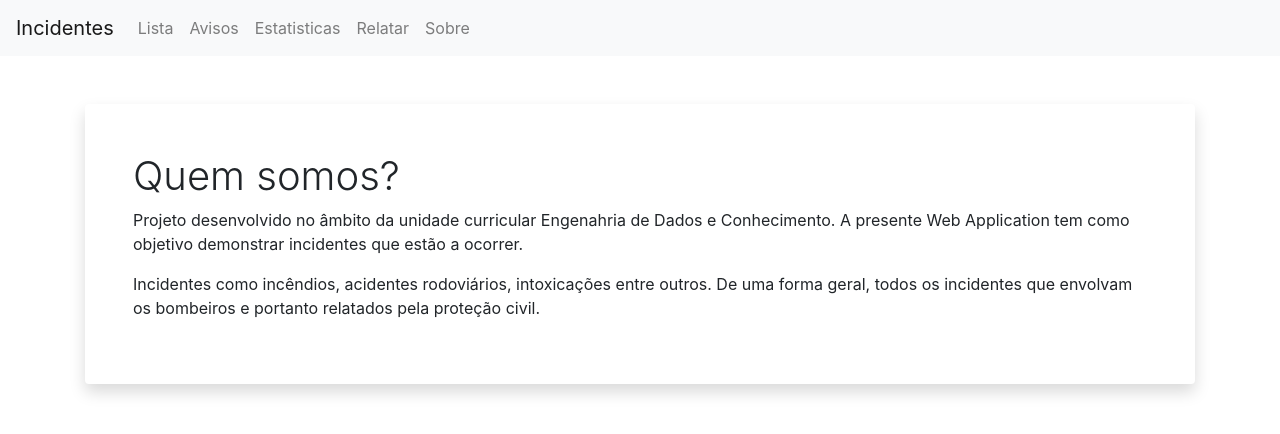
After one commit to catarinaacsilva/incidents-webapp, a Django app: page /sobre_url in a window 1280 px wide. The commit adds this page. Shown: the top 434 px of the page. Run offline with Django 3.2, Linux system fonts and the light colour scheme; some libraries are stand-ins or nearby versions.

Commit message:
Added new page: about
Fixed minor error

```diff
--- /dev/null
+++ b/webapp/app/templates/sobre.html
@@ -0,0 +1,56 @@
+<!DOCTYPE html>
+<html lang="en">
+<head>
+    <meta charset="UTF-8">
+
+     <link rel="stylesheet" href="https://stackpath.bootstrapcdn.com/bootstrap/4.3.1/css/bootstrap.min.css" integrity="sha384-ggOyR0iXCbMQv3Xipma34MD+dH/1fQ784/j6cY/iJTQUOhcWr7x9JvoRxT2MZw1T" crossorigin="anonymous">
+    <link rel="stylesheet" href="https://use.fontawesome.com/releases/v5.7.0/css/all.css" integrity="sha384-lZN37f5QGtY3VHgisS14W3ExzMWZxybE1SJSEsQp9S+oqd12jhcu+A56Ebc1zFSJ" crossorigin="anonymous">
+
+
+    <title>Incidentes</title>
+</head>
+<body>
+
+<header class="masthead">
+
+    <nav class="navbar navbar-expand-lg navbar-light bg-light">
+        <a class="navbar-brand" href="fogos_url">Incidentes</a>
+        <button class="navbar-toggler" type="button" data-toggle="collapse" data-target="#navbarNav"
+                aria-controls="navbarNav" aria-expanded="false" aria-label="Toggle navigation">
+            <span class="navbar-toggler-icon"></span>
+        </button>
+        <div class="collapse navbar-collapse" id="navbarNav">
+            <ul class="navbar-nav">
+                 <li class="nav-item ">
+                    <a class="nav-link" href="listar_url">Lista </a>
+                </li>
+                <li class="nav-item">
+                    <a class="nav-link" href="avisos_url">Avisos</a>
+                </li>
+                <li class="nav-item">
+                    <a class="nav-link" href="estatisticas_url">Estatisticas</a>
+                </li>
+                <li class="nav-item">
+                    <a class="nav-link" href="relatar_url">Relatar</a>
+                </li>
+                 <li class="nav-item">
+                    <a class="nav-link" href="sobre_url">Sobre</a>
+                </li>
+            </ul>
+        </div>
+    </nav>
+
+</header>
+
+<div class="container">
+          <div class="card border-0 shadow my-5">
+            <div class="card-body p-5">
+              <h1 class="font-weight-light">Quem somos?</h1>
+                <p> Projeto desenvolvido no âmbito da unidade curricular Engenahria de Dados e Conhecimento. A presente Web Application tem como objetivo demonstrar incidentes que estão a ocorrer. </p>
+                <p> Incidentes como incêndios, acidentes rodoviários, intoxicações entre outros. De uma forma geral, todos os incidentes que envolvam os bombeiros e portanto relatados pela proteção civil.</p>
+            </div>
+          </div>
+</div>
+
+</body>
+</html>
--- a/webapp/app/views.py
+++ b/webapp/app/views.py
@@ -9,6 +9,9 @@ from lxml import etree
 
 def index(request):
     return render(request, 'index.html')
+
+def sobre(request):
+    return render(request, 'sobre.html')
 
 
 def relatar(request):
--- a/webapp/webapp/urls.py
+++ b/webapp/webapp/urls.py
@@ -22,6 +22,7 @@ urlpatterns = [
     path('', views.index),
     path('index_url', views.index),
     path('fogos_url', views.index),
+    path('sobre_url', views.sobre),
     path('relatar_url', views.relatar),
     path('estatisticas_url', views.estatisticas),
     path('avisos_url', views.avisos),
```
Also changed, not shown: webapp/app/templates/avisos.html (+5 -5 lines), webapp/app/templates/dados.html (+5 -5 lines), webapp/app/templates/estatisticas.html (+5 -5 lines), webapp/app/templates/index.html (+6 -6 lines), webapp/app/templates/relatar.html (+6 -6 lines).
